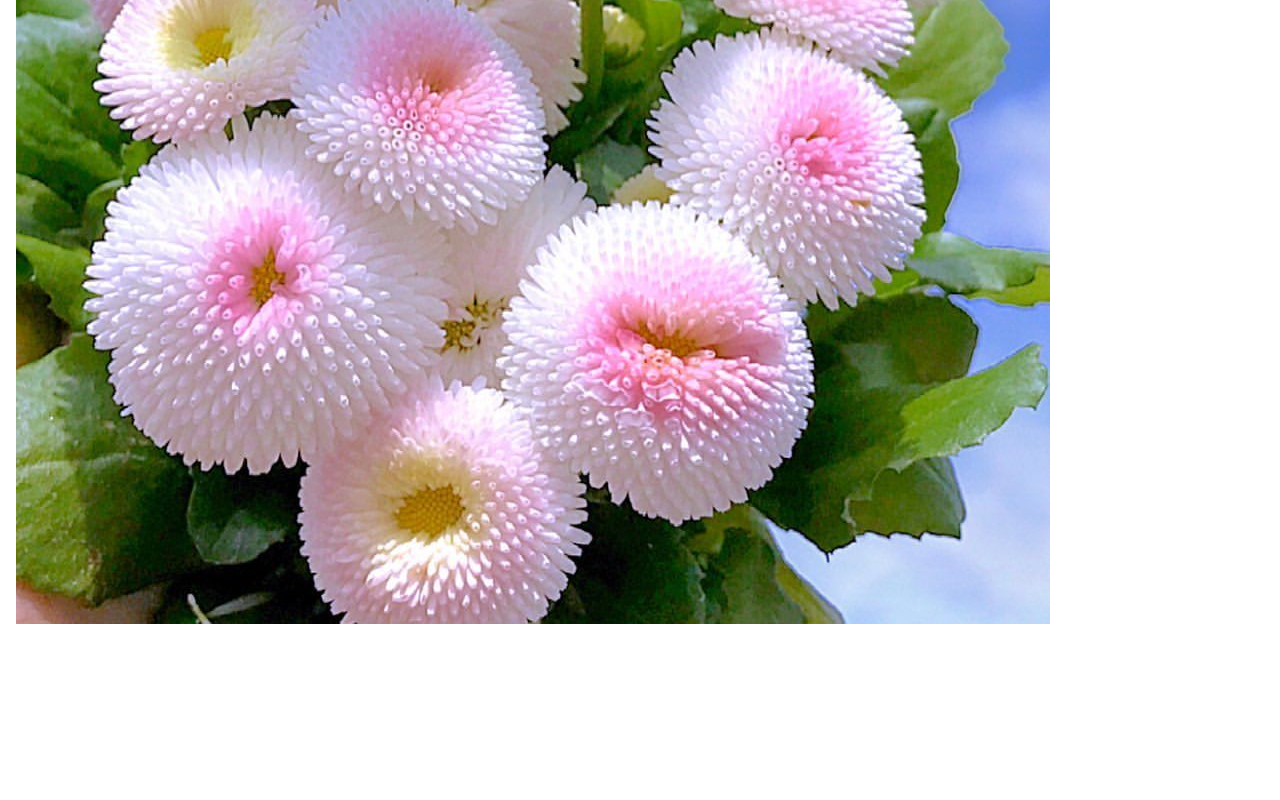
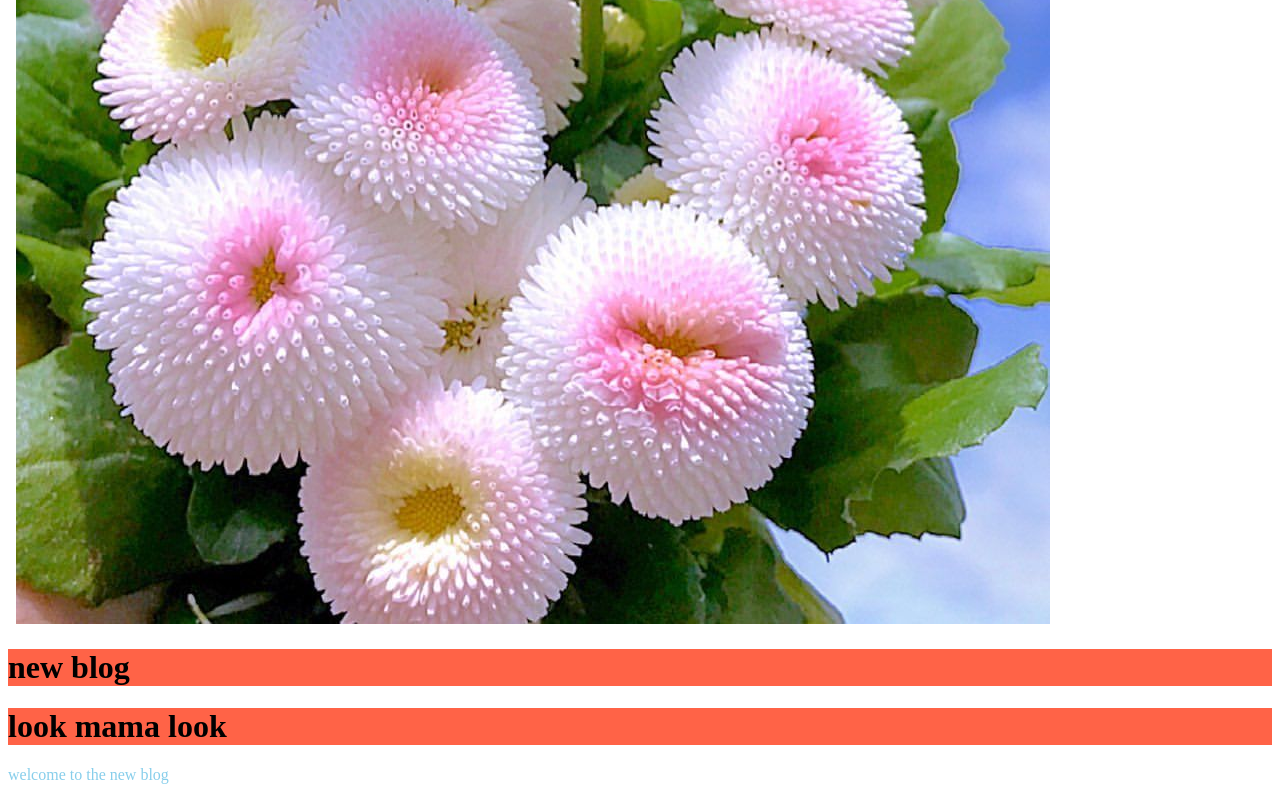
Before and after one commit to MirzaProPHB5/my-second-repo, a plain HTML site: page index.html in a window 1280 px wide. Shown: the part 902-1702 px from the top of the page. Before the commit the page ends 1538 px from the top, so only its background shows below. Drawn offline with Linux system fonts and the light colour scheme.

Commit message:
change added

```diff
--- a/index.html
+++ b/index.html
@@ -4,7 +4,7 @@
     <meta charset="UTF-8">
     <meta http-equiv="X-UA-Compatible" content="IE=edge">
     <meta name="viewport" content="width=device-width, initial-scale=1.0">
-    <title>my second github repo</title>
+    <title>my second githubb repository</title>
     <link rel="stylesheet" href="style.css">
 </head>
 <body>
@@ -14,5 +14,10 @@
 <img src="flowerone.jpg" alt="">
 <img src="marguerite-729510__480" alt="">
 <img src="f6bd84153caf3ea4939b66813ade5ec6.jpg" alt="">
+<div>
+    <h1>new blog</h1>
+    <h1>look mama look</h1>
+    <p>welcome to the new blog</p>
+</div>
 </body>
 </html>
```
